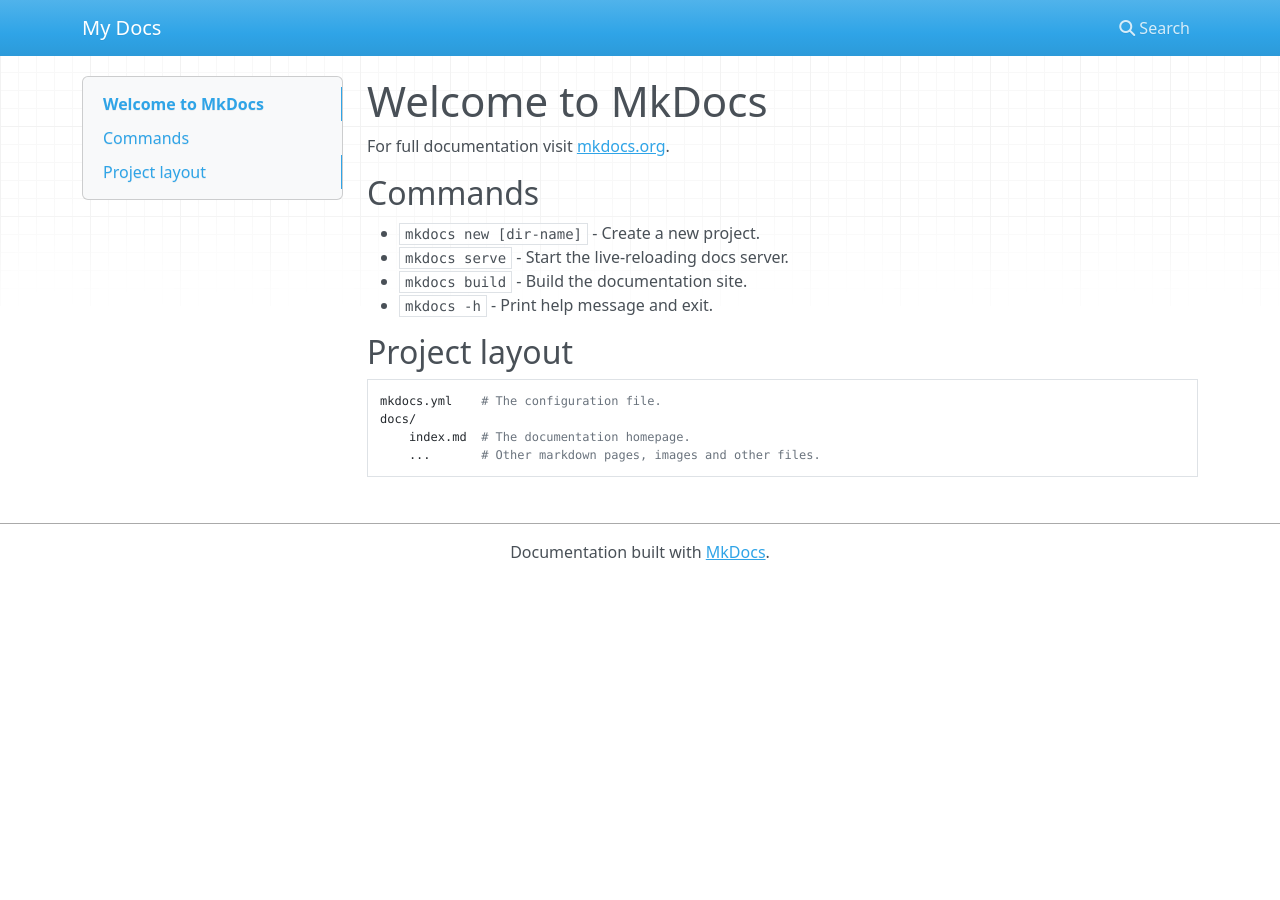
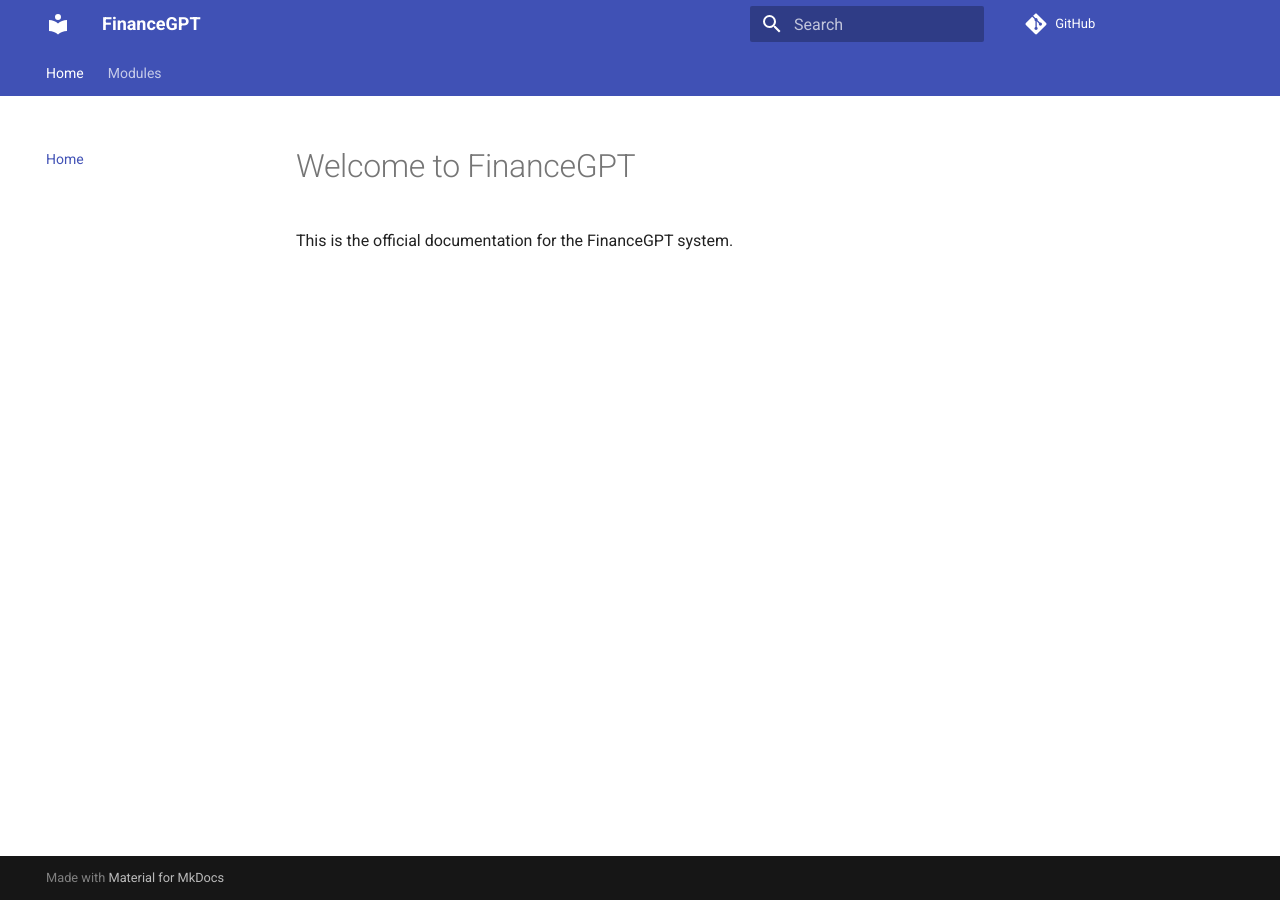
Before and after one commit to LumenRoseofMyth/FlexiusGPT, an MkDocs documentation site: the page built from docs/index.md, in a window 1280 px wide. Built offline with MkDocs 1.6.1 and Material for MkDocs 9.7.7, drawn with Linux system fonts in a browser that asks for light colours; nearby versions of some CDN libraries; comment, search, counter and statistics services are not loaded.

Commit message:
docs: setup MkDocs with Material theme and GH Pages deploy

```diff
--- a/docs/index.md
+++ b/docs/index.md
@@ -1,17 +1,3 @@
-# Welcome to MkDocs
+# Welcome to FinanceGPT
 
-For full documentation visit [mkdocs.org](https://www.mkdocs.org).
-
-## Commands
-
-* `mkdocs new [dir-name]` - Create a new project.
-* `mkdocs serve` - Start the live-reloading docs server.
-* `mkdocs build` - Build the documentation site.
-* `mkdocs -h` - Print help message and exit.
-
-## Project layout
-
-    mkdocs.yml    # The configuration file.
-    docs/
-        index.md  # The documentation homepage.
-        ...       # Other markdown pages, images and other files.
+This is the official documentation for the FinanceGPT system.
--- a/mkdocs.yml
+++ b/mkdocs.yml
@@ -1 +1,21 @@
-site_name: My Docs
+site_name: FinanceGPT
+repo_url: https://github.com/LumenRoseofMyth/FlexiusGPT
+theme:
+  name: material
+  features:
+    - navigation.tabs
+    - navigation.sections
+    - search.highlight
+    - content.code.copy
+nav:
+  - Home: index.md
+  - Modules:
+      - Core: modules/core.md
+      - Debt Strategy: modules/debt.md
+markdown_extensions:
+  - admonition
+  - codehilite
+  - toc:
+      permalink: true
+  - pymdownx.details
+  - pymdownx.superfences
--- a/pyproject.toml
+++ b/pyproject.toml
@@ -26,6 +26,12 @@ ruff = "^0.12.1"
 python-semantic-release = "^10.1.0"
 pytest-mock = "^3.14.1"
 
+
+[tool.poetry.group.docs.dependencies]
+mkdocs = "^1.6.1"
+mkdocs-material = "^9.6.14"
+mkdocs-git-revision-date-localized-plugin = "^1.4.7"
+
 [tool.poetry.urls]
 Homepage = "https://github.com/LumenRoseofMyth/FlexiusGPT"
 
```
Also changed, not shown: docs/modules/core.md (added, +3 -0 lines), docs/modules/debt.md (added, +3 -0 lines), 2 other files.
